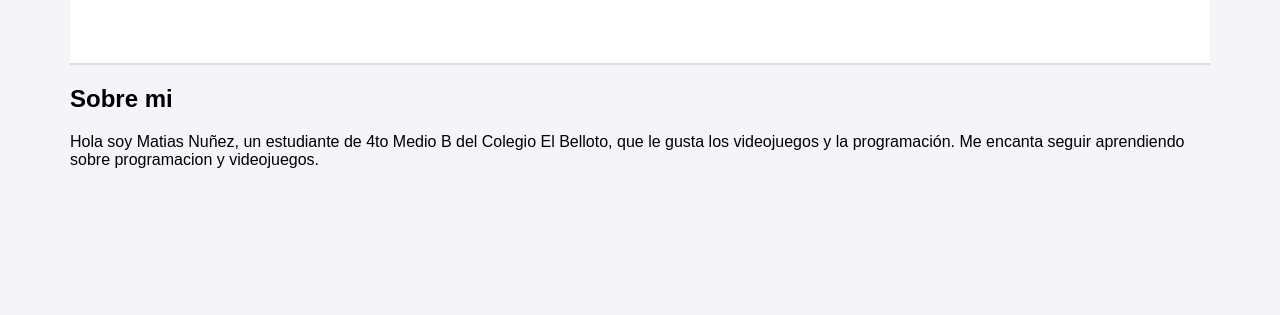
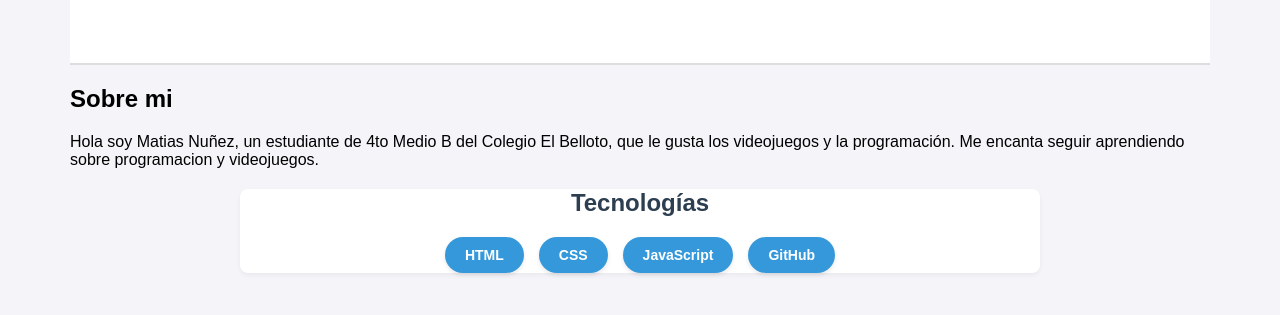
Before and after one commit to hoddldladlw/Evaluaci-n-Formativa-N-2, a plain HTML site: page index.html in a window 1280 px wide. Shown: the part 221-536 px from the top of the page. Drawn offline with Linux system fonts and the light colour scheme.

Commit message:
Cuarto Commit - Agregar y estilizar seccion de tecnologias con chips

```diff
--- a/index.html
+++ b/index.html
@@ -21,6 +21,14 @@
         <h2>Sobre mi</h2>
         <p>Hola soy Matias Nuñez, un estudiante de 4to Medio B del Colegio El Belloto, que le gusta los videojuegos y la programación. Me encanta seguir aprendiendo sobre programacion y videojuegos.</p>
         </section>
-
+        <section id="tecnologias" class="seccion-tecnologias">
+            <h2>Tecnologías</h2>
+        <div class="contenedor-chips">
+            <span class="chip">HTML</span>
+            <span class="chip">CSS</span>
+            <span class="chip">JavaScript</span>
+            <span class="chip">GitHub</span>
+        </div>
+        </section>
 </body>
 </html>
--- a/style.css
+++ b/style.css
@@ -37,7 +37,7 @@ body {
    background-color: #ffffff;
    margin-top: 20px;
    border-radius: 8px;
-   box-shadow: 0 2px 5px rgba(0, 0, 0, 0.5);
+   box-shadow: 0 2px 5px rgba(0, 0, 0, 0.05);
 }
 .seccion-sobre-mi h2 {
     color: #2c3e50;
@@ -48,3 +48,31 @@ body {
     font-size: 16px;
     line-height: 1.6;
 }
+.seccion-tecnologias {
+    padding: 5opx 20px;
+    max-width: 800px;
+    margin: 20px auto;
+    text-align: center;
+    background-color: #ffffff;
+    border-radius: 8px;
+    box-shadow: 0 2px 5px rgba(0, 0, 0, 0.05);
+}
+.seccion-tecnologias h2 {
+    color: #2c3e50;
+    margin-bottom: 20px;
+}
+.contenedor-chips {
+    display: flex;
+    justify-content: center;
+    flex-wrap: wrap;
+    gap: 15px;
+}
+.chip {
+    background-color: #3498db;
+    color: white;
+    padding: 10px 20px;
+    border-radius: 20px;
+    font-weight: bold;
+    font-size: 14px;
+    box-shadow: 0 2px 4px rgba(0, 0, 0, 0.1);
+}
```
